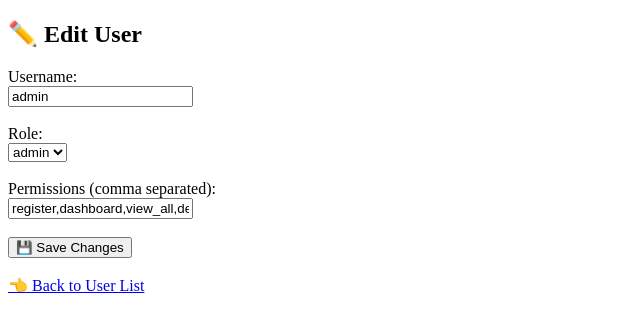
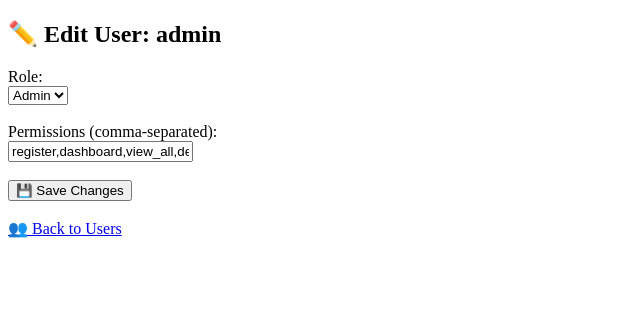
Before and after one commit to amirda88/gas-cylinder-tracker, a Flask app: page /edit_user/1 in a window 1280 px wide. Shown: the top 332 px of the page, without its empty margins (0-640 px from the left). Run offline with Flask 3, Linux system fonts and the light colour scheme; the visitor is signed in with stand-in values (Sample User, id 1).

Commit message:
edit_user.html

```diff
--- a/templates/edit_user.html
+++ b/templates/edit_user.html
@@ -4,25 +4,22 @@
     <title>✏️ Edit User</title>
 </head>
 <body>
-    <h2>✏️ Edit User</h2>
+    <h2>✏️ Edit User: {{ user.username }}</h2>
 
     <form method="POST">
-        <label>Username:</label><br>
-        <input type="text" value="{{ user.username }}" readonly><br><br>
-
         <label>Role:</label><br>
         <select name="role">
-            <option value="admin" {% if user.role == 'admin' %}selected{% endif %}>admin</option>
-            <option value="user" {% if user.role == 'user' %}selected{% endif %}>user</option>
+            <option value="admin" {% if user.role == 'admin' %}selected{% endif %}>Admin</option>
+            <option value="user" {% if user.role == 'user' %}selected{% endif %}>User</option>
         </select><br><br>
 
-        <label>Permissions (comma separated):</label><br>
+        <label>Permissions (comma-separated):</label><br>
         <input type="text" name="permissions" value="{{ user.permissions }}"><br><br>
 
         <input type="submit" value="💾 Save Changes">
     </form>
 
     <br>
-    <a href="/users">👈 Back to User List</a>
+    <a href="/users">👥 Back to Users</a>
 </body>
 </html>
```
